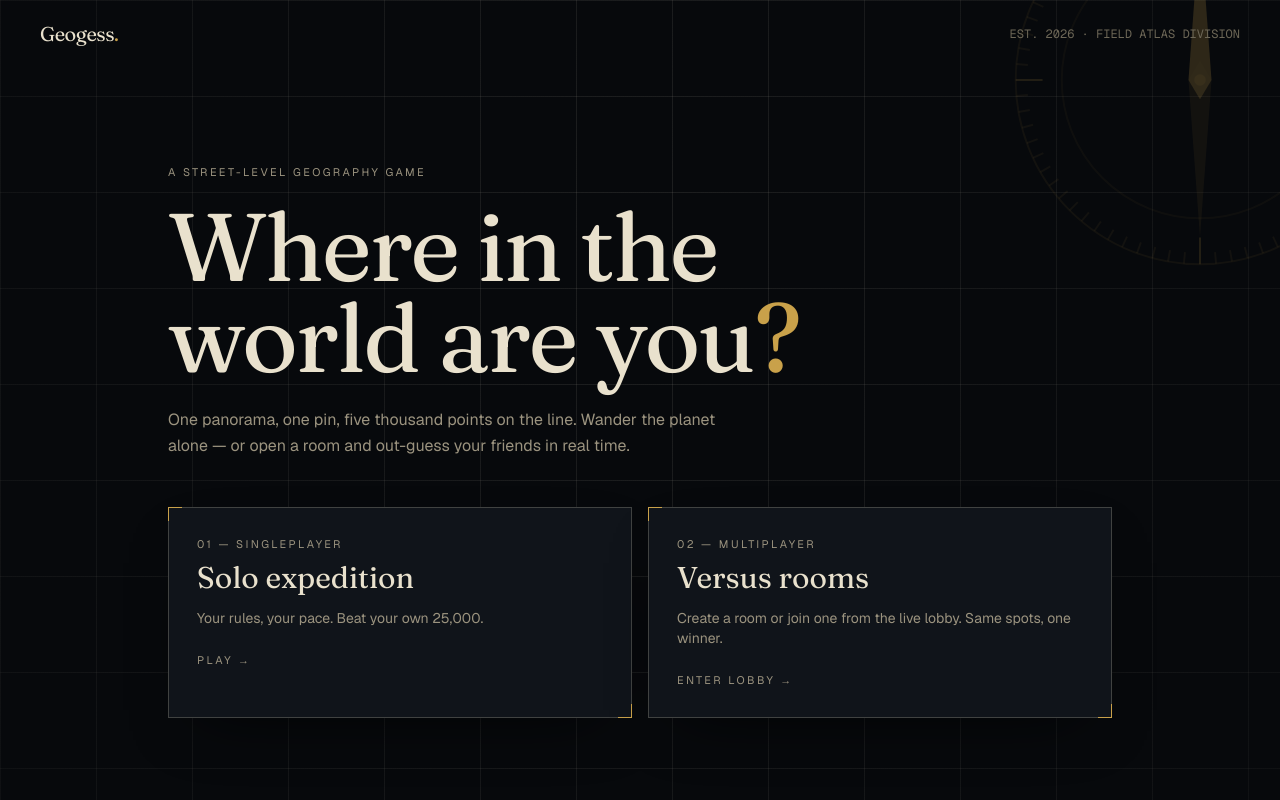
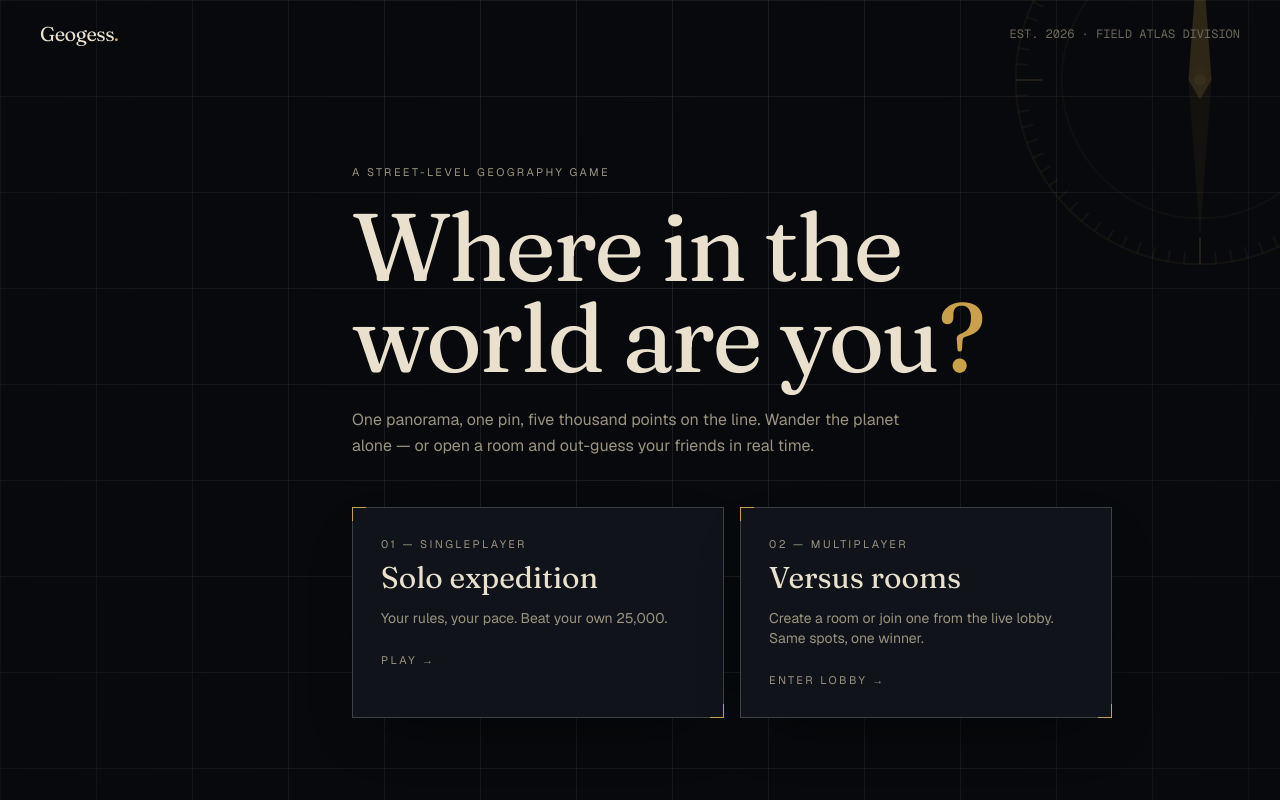
Before and after one commit to Skizziik/Geogess, a Next.js app: page / in a window 1280 px wide. Shown: the top 800 px of the page. Built offline with nearby package versions, Linux system fonts and the light colour scheme.

Commit message:
feat: leaderboard — top 10 by average points per round with solo/multiplayer toggle, score submit on game finish, index nav rail on the landing page

```diff
--- /dev/null
+++ b/app/leaderboard/LeaderboardClient.tsx
@@ -0,0 +1,118 @@
+"use client";
+
+import { useEffect, useState } from "react";
+import Link from "next/link";
+import { fetchTop, type ScoreMode, type ScoreRow } from "@/lib/leaderboard";
+import { multiplayerConfigured } from "@/lib/supabase";
+
+const MODES: { value: ScoreMode; label: string }[] = [
+  { value: "solo", label: "Solo" },
+  { value: "multi", label: "Multiplayer" },
+];
+
+export default function LeaderboardClient() {
+  const [mode, setMode] = useState<ScoreMode>("solo");
+  const [rows, setRows] = useState<ScoreRow[] | null>(null);
+  const [error, setError] = useState<string | null>(null);
+  const configured = multiplayerConfigured();
+
+  useEffect(() => {
+    if (!configured) return;
+    let cancelled = false;
+    setRows(null);
+    setError(null);
+    fetchTop(mode)
+      .then((data) => {
+        if (!cancelled) setRows(data);
+      })
+      .catch((e: Error) => {
+        if (!cancelled) setError(e.message);
+      });
+    return () => {
+      cancelled = true;
+    };
+  }, [mode, configured]);
+
+  return (
+    <main className="graticule relative min-h-screen">
+      <div className="vignette pointer-events-none fixed inset-0" />
+      <header className="relative z-10 flex items-center justify-between px-6 py-5 md:px-10">
+        <Link href="/" className="font-display text-xl tracking-tight">
+          Geogess<span className="text-brass">.</span>
+        </Link>
+        <Link href="/" className="label-caps transition-colors hover:text-paper">
+          ← home
+        </Link>
+      </header>
+
+      <div className="relative z-10 mx-auto w-full max-w-2xl px-4 pb-20 pt-6 md:px-8">
+        <p className="label-caps fadeup mb-1">Top 10 · points per round</p>
+        <h1 className="fadeup mb-7 font-display text-4xl">Leaderboard</h1>
+
+        <div className="seg fadeup mb-6 max-w-xs">
+          {MODES.map((m) => (
+            <button
+              key={m.value}
+              data-active={mode === m.value}
+              onClick={() => setMode(m.value)}
+            >
+              {m.label}
+            </button>
+          ))}
+        </div>
+
+        <section className="panel-raised ticks fadeup min-h-[20rem] p-6">
+          {!configured ? (
+            <p className="py-12 text-center text-sm text-paper-dim">
+              The leaderboard needs Supabase env vars — see the README.
+            </p>
+          ) : error ? (
+            <p className="py-12 text-center text-sm text-signal">{error}</p>
+          ) : rows === null ? (
+            <p className="label-caps pulse-dot py-12 text-center">
+              Charting the rankings…
+            </p>
+          ) : rows.length === 0 ? (
+            <div className="py-12 text-center">
+              <p className="label-caps mb-2">No expeditions logged yet</p>
+              <p className="text-sm text-paper-faint">
+                Finish a {mode === "solo" ? "solo" : "multiplayer"} game and your
+                result lands here.
+              </p>
+            </div>
+          ) : (
+            <ol className="divide-y divide-line">
+              {rows.map((row, i) => (
+                <li key={row.id} className="flex items-center gap-4 px-1 py-3">
+                  <span
+                    className={`w-8 text-center font-mono text-sm ${
+                      i === 0 ? "text-brass-bright" : "text-paper-faint"
+                    }`}
+                  >
+                    {i + 1}
+                  </span>
+                  <span className="min-w-0 flex-1 truncate text-sm font-medium">
+                    {row.nick}
+                  </span>
+                  <span className="hidden text-right font-mono text-xs text-paper-faint sm:block">
+                    {row.total.toLocaleString("en-US")} pts · {row.rounds} rds
+                  </span>
+                  <span
+                    className={`w-20 text-right font-mono text-base ${
+                      i === 0 ? "text-brass-bright" : "text-paper"
+                    }`}
+                  >
+                    {Math.round(row.avg_round).toLocaleString("en-US")}
+                  </span>
+                </li>
+              ))}
+            </ol>
+          )}
+        </section>
+        <p className="mt-3 text-right font-mono text-[11px] text-paper-faint">
+          ranked by average points per round · max 5,000
+        </p>
+      </div>
+    </main>
+  );
+}
--- /dev/null
+++ b/app/leaderboard/page.tsx
@@ -0,0 +1,10 @@
+import type { Metadata } from "next";
+import LeaderboardClient from "./LeaderboardClient";
+
+export const metadata: Metadata = {
+  title: "Leaderboard — Geogess",
+};
+
+export default function LeaderboardPage() {
+  return <LeaderboardClient />;
+}
--- a/app/page.tsx
+++ b/app/page.tsx
@@ -67,12 +67,42 @@ export default function Home() {
         <span className="font-display text-xl tracking-tight">
           Geogess<span className="text-brass">.</span>
         </span>
-        <span className="hidden font-mono text-xs text-paper-faint md:block">
-          EST. 2026 · FIELD ATLAS DIVISION
-        </span>
+        <div className="flex items-center gap-6">
+          <Link
+            href="/leaderboard"
+            className="label-caps transition-colors hover:text-brass-bright md:hidden"
+          >
+            Leaderboard
+          </Link>
+          <span className="hidden font-mono text-xs text-paper-faint md:block">
+            EST. 2026 · FIELD ATLAS DIVISION
+          </span>
+        </div>
       </header>
 
-      <section className="relative z-10 mx-auto w-full max-w-5xl px-6 pt-16 md:px-10 md:pt-24">
+      <section className="relative z-10 mx-auto w-full max-w-5xl px-6 pt-16 md:grid md:grid-cols-[8.5rem_1fr] md:gap-12 md:px-10 md:pt-24">
+        <nav className="fadeup mb-10 hidden md:block md:pt-2" aria-label="Site index">
+          <p className="label-caps mb-5 text-paper-faint">Index</p>
+          <ul className="space-y-4 border-l border-line pl-4">
+            {[
+              { n: "01", label: "Solo", href: "/play" },
+              { n: "02", label: "Multiplayer", href: "/rooms" },
+              { n: "03", label: "Leaderboard", href: "/leaderboard" },
+            ].map((item) => (
+              <li key={item.href}>
+                <Link
+                  href={item.href}
+                  className="label-caps block transition-colors hover:text-brass-bright"
+                >
+                  <span className="mr-2 font-mono text-brass">{item.n}</span>
+                  {item.label}
+                </Link>
+              </li>
+            ))}
+          </ul>
+        </nav>
+
+        <div>
         <p className="label-caps fadeup mb-5">A street-level geography game</p>
         <h1
           className="fadeup max-w-3xl font-display text-6xl leading-[0.95] tracking-tight md:text-8xl"
@@ -120,6 +150,7 @@ export default function Home() {
             <span className="label-caps mt-6 text-brass">enter lobby →</span>
           </Link>
         </div>
+        </div>
       </section>
 
       <section className="relative z-10 mx-auto mt-24 w-full max-w-5xl px-6 pb-20 md:px-10">
--- a/components/GameView.tsx
+++ b/components/GameView.tsx
@@ -12,6 +12,7 @@ import {
   scoreForDistance,
 } from "@/lib/geo";
 import { playerColor } from "@/lib/colors";
+import { submitScore } from "@/lib/leaderboard";
 import type {
   GameLocation,
   GameSettings,
@@ -187,6 +188,19 @@ export default function GameView({
   }
 
   const guessedCount = players.filter((p) => guessFor(p.id, round)).length;
+
+  // Record the finished game on the leaderboard, once per match.
+  const scoreSubmittedRef = useRef(false);
+  useEffect(() => {
+    if (phase !== "final" || scoreSubmittedRef.current) return;
+    scoreSubmittedRef.current = true;
+    void submitScore({
+      nick: me.nick,
+      total: myTotal,
+      rounds: settings.rounds,
+      mode: multiplayer ? "multi" : "solo",
+    });
+  }, [phase, me.nick, myTotal, settings.rounds, multiplayer]);
 
   // Stable reference across countdown ticks so the result map doesn't
   // redraw (and reset its viewport) 4 times a second.
--- /dev/null
+++ b/lib/leaderboard.ts
@@ -0,0 +1,48 @@
+import { getSupabase, multiplayerConfigured } from "./supabase";
+
+export type ScoreMode = "solo" | "multi";
+
+export type ScoreRow = {
+  id: string;
+  nick: string;
+  total: number;
+  rounds: number;
+  mode: ScoreMode;
+  /** total / rounds, computed by the database — the ranking key. */
+  avg_round: number;
+  created_at: string;
+};
+
+export type ScoreEntry = {
+  nick: string;
+  total: number;
+  rounds: number;
+  mode: ScoreMode;
+};
+
+/** Record a finished game. Fire-and-forget; no-op when Supabase is absent. */
+export async function submitScore(entry: ScoreEntry): Promise<void> {
+  if (!multiplayerConfigured()) return;
+  try {
+    await getSupabase().from("scores").insert(entry);
+  } catch {
+    // Leaderboard is best-effort — never break the results screen.
+  }
+}
+
+/** Top players by average points per round for a mode. */
+export async function fetchTop(
+  mode: ScoreMode,
+  limit = 10
+): Promise<ScoreRow[]> {
+  if (!multiplayerConfigured()) return [];
+  const { data, error } = await getSupabase()
+    .from("scores")
+    .select("*")
+    .eq("mode", mode)
+    .order("avg_round", { ascending: false })
+    .order("created_at", { ascending: true })
+    .limit(limit);
+  if (error) throw new Error(error.message);
+  return (data ?? []) as ScoreRow[];
+}
```
